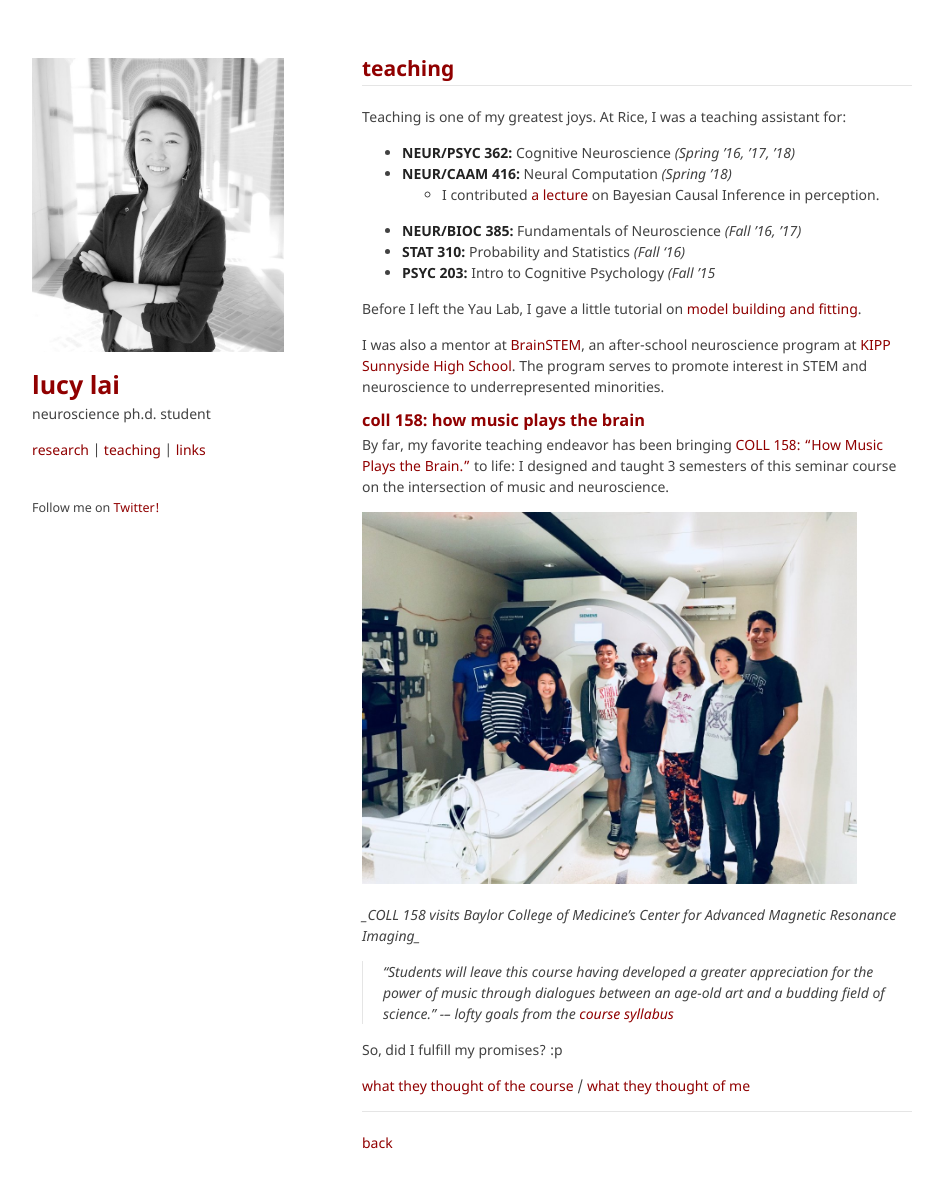
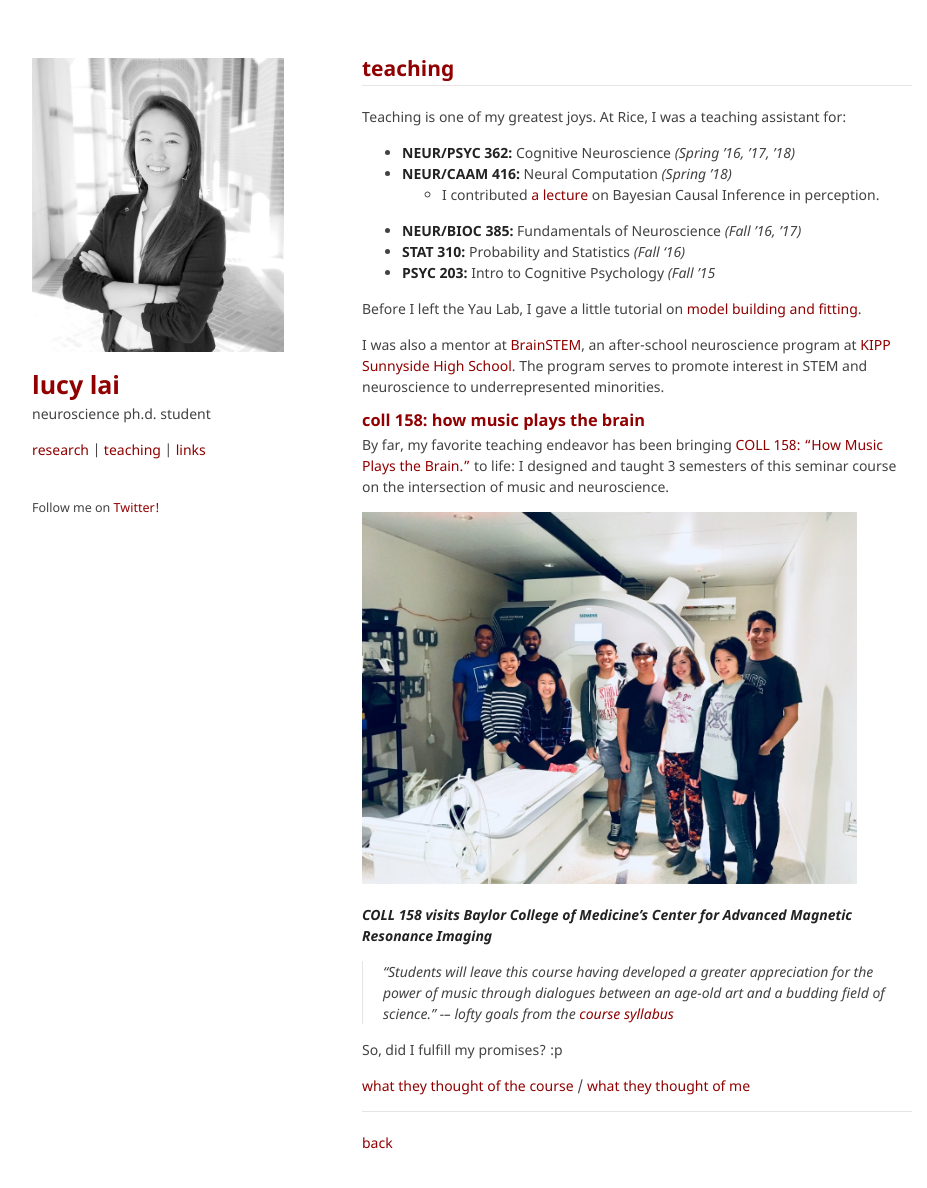
Before and after one commit to lucylai96/lucylai96.github.io, a Jekyll site: the page built from teaching.md, in a window 1280 px wide and 1218 px high. Shown: the top 1188 px of the window, without its empty margins (168-1095 px from the left). Built offline with Jekyll 4.4.1, drawn with Linux system fonts in a browser that asks for light colours; our own code applies the rules of GitHub Pages for plain Markdown files.

```diff
--- a/teaching.md
+++ b/teaching.md
@@ -20,7 +20,7 @@ By far, my favorite teaching endeavor has been bringing [COLL 158: “How Music
 
 ![Visiting CAMRI](./coll158camri.jpg)
 
-*_COLL 158 visits Baylor College of Medicine's Center for Advanced Magnetic Resonance Imaging_*
+_**COLL 158 visits Baylor College of Medicine's Center for Advanced Magnetic Resonance Imaging**_
 
 > “Students will leave this course having developed a greater appreciation for the power of music through dialogues between an age-old art and a budding field of science.” -– lofty goals from the [course syllabus](https://docs.google.com/a/rice.edu/document/d/e/2PACX-1vSEOAOsSzzJJTJuK-n5mIAhbJBXXJzCk7ZmlUppfPqA8NLAj1-PjvgmIYkqssITnNSIoEm8tnf41r3s/pub)
 
```
